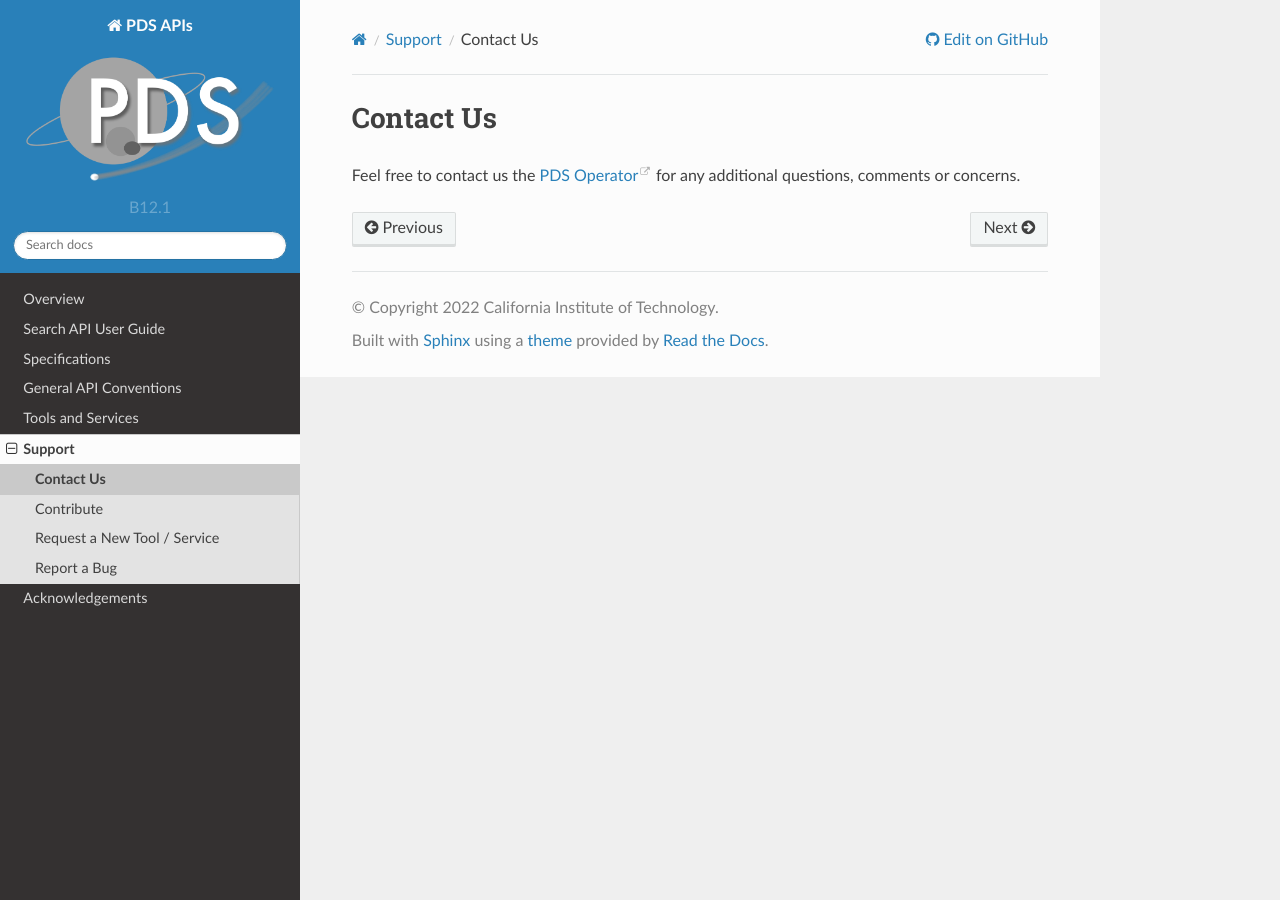
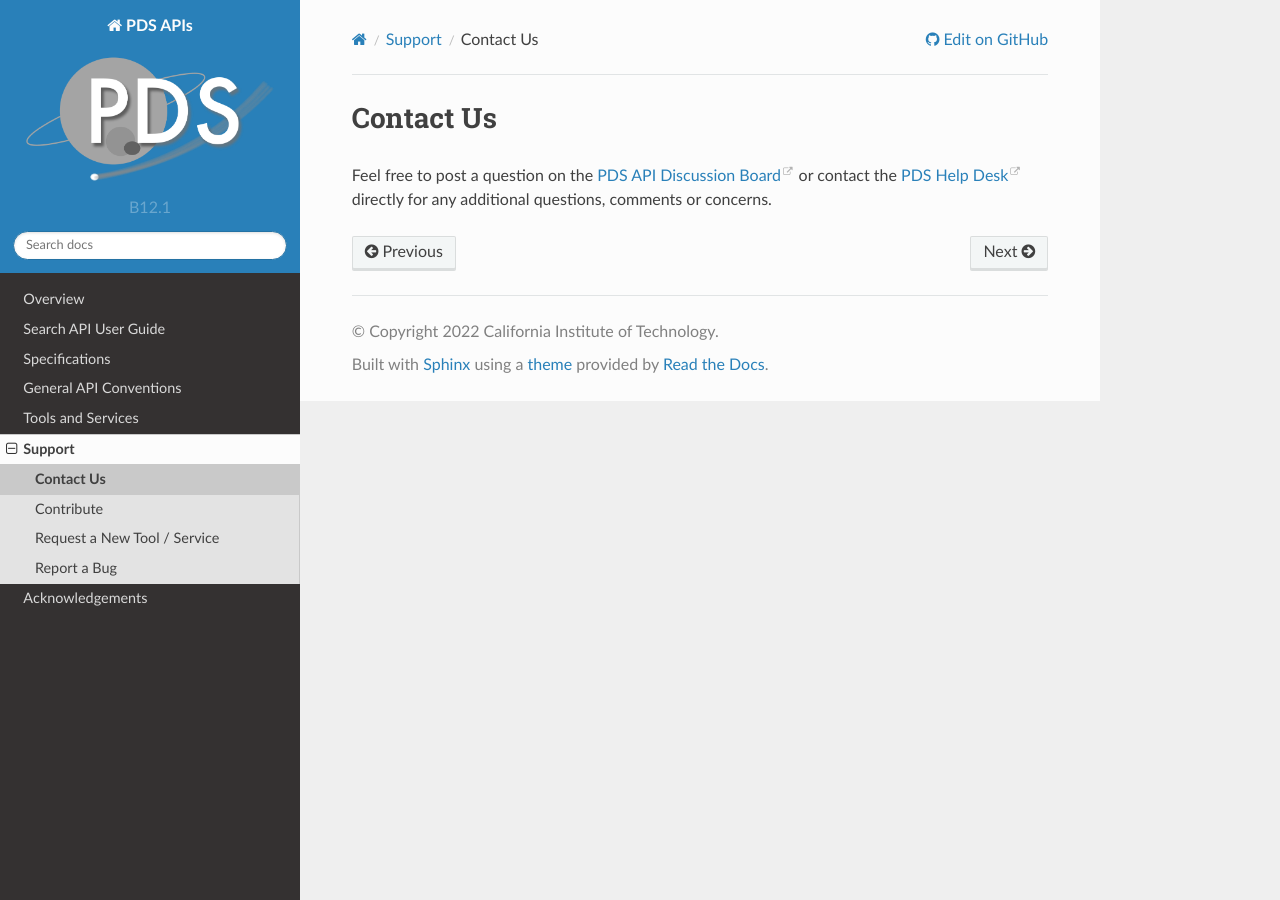
Before and after one commit to NASA-PDS/pds-api, a Sphinx documentation site: the page built from docs/source/support/contact.rst, in a window 1280 px wide. Built offline with Sphinx 7.4.7 and the Read the Docs theme 2.0.0, drawn with Linux system fonts in a browser that asks for light colours.

Commit message:
Update contact.rst

```diff
--- a/docs/source/support/contact.rst
+++ b/docs/source/support/contact.rst
@@ -1,4 +1,4 @@
 Contact Us
 ==========
 
-Feel free to contact us the `PDS Operator <mailto:pds-operator@jpl.nasa.gov>`_ for any additional questions, comments or concerns.
+Feel free to post a question on the `PDS API Discussion Board <https://github.com/NASA-PDS/pds-api/discussions>`_ or contact the  `PDS Help Desk <mailto:pds-operator@jpl.nasa.gov>`_ directly for any additional questions, comments or concerns.
```
